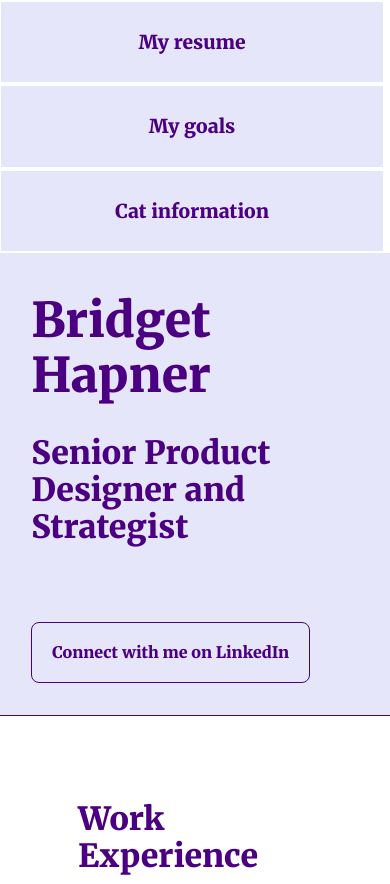
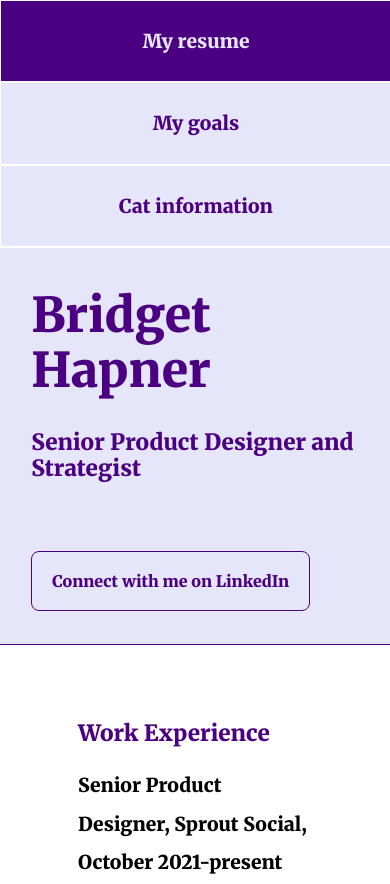
Before and after one commit to bridgetghapner/project-3, a plain HTML site: page index.html in a window 390 px wide. Shown: the top 884 px of the page. Drawn offline with Linux system fonts and the light colour scheme.

Commit message:
updating media queries for header and type

```diff
--- a/css/style.css
+++ b/css/style.css
@@ -22,6 +22,13 @@ nav#mainnav li {
 	margin: .5% .25% .5% .25%;
 	text-align: center;
 }
+
+h2 {
+	font-family: 'Merriweather', serif;
+	font-weight: 900;
+	font-size: 2em;
+	color: indigo;
+}
 }
 
 @media (max-width: 768px) {
@@ -30,6 +37,7 @@ nav#mainnav li {
 	padding: 2% 8% 2% 8%;
 	margin-left: 0px !important;
 	margin-bottom: 50px;
+	margin-top: .25%;
 	border-bottom: 1px solid indigo;
 }
 
@@ -42,9 +50,16 @@ h1 {
 
 nav#mainnav li {
 	float: left;
-	width: 98%;
-	margin: .5% .25% .5% .25%;
+	width: 100%;
+	margin: .25%;
 	text-align: center;
+}
+
+h2 {
+	font-family: 'Merriweather', serif;
+	font-weight: 900;
+	font-size: 1.4em;
+	color: indigo;
 }
 }
 
@@ -74,13 +89,6 @@ nav#mainnav ul li a:hover {
 	color: lavender;
 }
 
-
-h2 {
-	font-family: 'Merriweather', serif;
-	font-weight: 900;
-	font-size: 2em;
-	color: indigo;
-}
 
 h3 {
 	font-family: 'Merriweather', serif;
```
